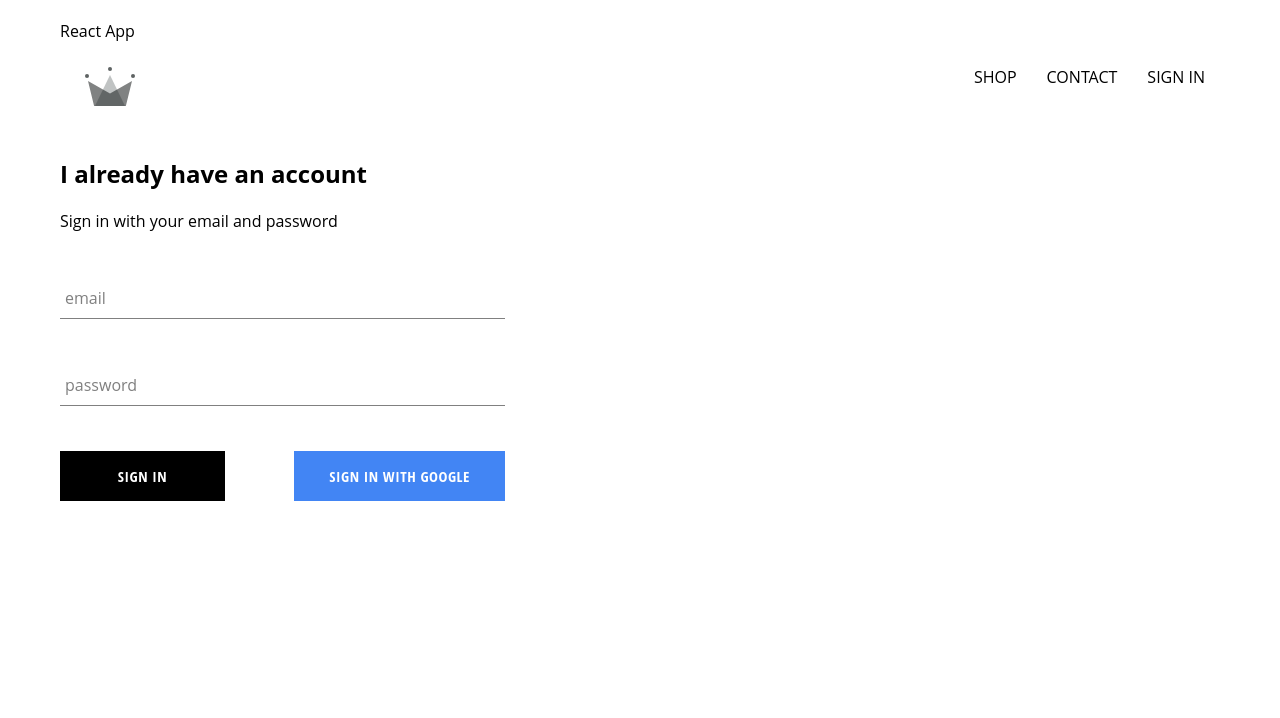
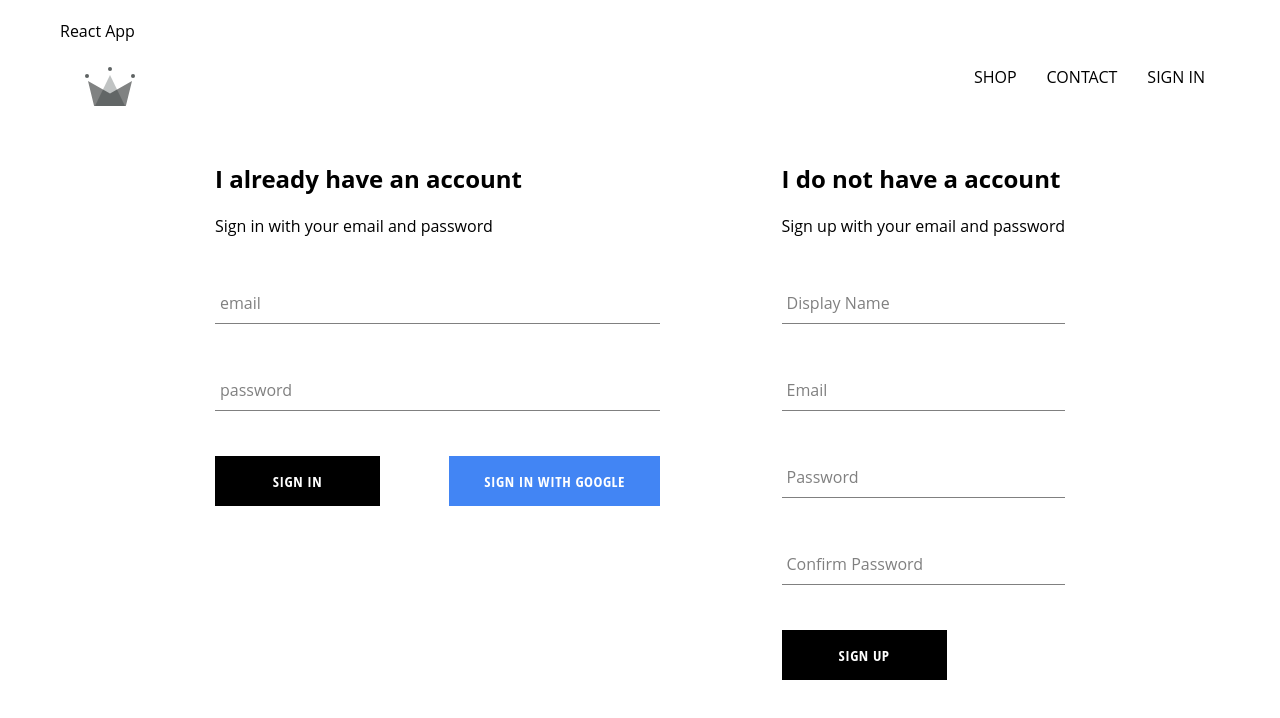
Before and after one commit to Nortagg/crwn-clothing, a React (Create React App) app: page /signin in a window 1280 px wide. Shown: the top 718 px of the page. Built offline with nearby package versions, Linux system fonts and the light colour scheme; no server answers; a web font is replaced by a local one.

Commit message:
implemented firebase utils, included ability to store authenticated users into our firestore database

```diff
--- a/src/App.js
+++ b/src/App.js
@@ -6,7 +6,7 @@ import HomePage from "./pages/homepage/homepage.component";
 import ShopPage from "./pages/shop/shop.component";
 import SignInAndSignUpPage from "./pages/sign-in-and-sign-up/sign-in-and-sign-up.component";
 import Header from "./components/header/header.component";
-import { auth } from "./firebase/firebase.utils";
+import { auth, createUserProfileDocument } from "./firebase/firebase.utils";
 
 class App extends React.Component {
   constructor() {
@@ -16,9 +16,23 @@ class App extends React.Component {
     };
   }
   unsubscribeFromAuth = null;
+
   componentDidMount() {
-    this.unsubscribeFromAuth = auth.onAuthStateChanged((user) => {
-      this.setState({ currentUser: user });
+    this.unsubscribeFromAuth = auth.onAuthStateChanged(async (userAuth) => {
+      if (userAuth) {
+        const userRef = await createUserProfileDocument(userAuth);
+
+        userRef.onSnapshot((snapShot) => {
+          this.setState({
+            currentUser: {
+              id: snapShot.id,
+              ...snapShot.data(),
+            },
+          });
+          console.log(this.state);
+        });
+      }
+      this.setState({ currentUser: userAuth });
     });
   }
   componentWillUnmount() {
--- a/src/components/sign-in/sign-in.component.jsx
+++ b/src/components/sign-in/sign-in.component.jsx
@@ -13,7 +13,7 @@ class SignIn extends React.Component {
     };
   }
   handleSubmit = (event) => {
-    event.perventDefault();
+    event.preventDefault();
 
     this.setState({ email: "", password: "" });
   };
--- /dev/null
+++ b/src/components/sign-up/sign-up.component.jsx
@@ -0,0 +1,92 @@
+import React from "react";
+import FormInput from "../form-input/form-input.component";
+import CustomButton from "../custom-button/custom-button.component";
+import { auth, createUserProfileDocument } from "../../firebase/firebase.utils";
+import "./sign-up.styles.scss";
+
+class SignUp extends React.Component {
+  constructor() {
+    super();
+    this.state = {
+      displayName: "",
+      email: "",
+      password: "",
+      confirmPassword: "",
+    };
+  }
+  handleSubmit = async (event) => {
+    event.preventDefault();
+    const { displayName, email, password, confirmPassword } = this.state;
+    if (password !== confirmPassword) {
+      alert("password don't match");
+      return;
+    }
+    try {
+      const { user } = await auth.createUserWithEmailAndPassword(
+        email,
+        password
+      );
+
+      await createUserProfileDocument(user, { displayName });
+      this.setState({
+        displayName: "",
+        email: "",
+        password: "",
+        confirmPassword: "",
+      });
+    } catch (error) {
+      console.error(error);
+    }
+  };
+
+  handleChange = (event) => {
+    const { name, value } = event.target;
+    this.setState({ [name]: value });
+  };
+
+  render() {
+    const { displayName, email, password, confirmPassword } = this.state;
+    return (
+      <div className="sign-up">
+        <h2 className="title">I do not have a account</h2>
+        <span>Sign up with your email and password</span>
+        <form className="sign-up-form" onSubmit={this.handleSubmit}>
+          <FormInput
+            type="text"
+            name="displayName"
+            value={displayName}
+            onChange={this.handleChange}
+            label="Display Name"
+            required
+          />
+          <FormInput
+            type="email"
+            name="email"
+            value={email}
+            onChange={this.handleChange}
+            label="Email"
+            required
+          />
+          <FormInput
+            type="password"
+            name="password"
+            value={password}
+            onChange={this.handleChange}
+            label="Password"
+            required
+          />
+          <FormInput
+            type="password"
+            name="confirmPassword"
+            value={confirmPassword}
+            onChange={this.handleChange}
+            label="Confirm Password"
+            required
+          />
+          <CustomButton type="submit">SIGN UP</CustomButton>
+        </form>
+      </div>
+    );
+  }
+}
+export default SignUp;
--- /dev/null
+++ b/src/components/sign-up/sign-up.styles.scss
@@ -0,0 +1,9 @@
+.sing-up {
+  display: flex;
+  flex-direction: column;
+  width: 445px;
+
+  .title {
+    margin: 10px 0;
+  }
+}
--- a/src/firebase/firebase.utils.js
+++ b/src/firebase/firebase.utils.js
@@ -12,6 +12,27 @@ const config = {
   measurementId: "G-1JBV72EPQ9",
 };
 
+export const createUserProfileDocument = async (userAuth, additionalData) => {
+  if (!userAuth) return;
+  const userRef = firestore.doc(`users/${userAuth.uid}`);
+  const snapShot = await userRef.get();
+  if (!snapShot.exists) {
+    const { displayName, email } = userAuth;
+    const createAt = new Date();
+    try {
+      await userRef.set({
+        displayName,
+        email,
+        createAt,
+        ...additionalData,
+      });
+    } catch (error) {
+      console.log("error creating user", error.message);
+    }
+  }
+  return userRef;
+};
+
 firebase.initializeApp(config);
 
 export const auth = firebase.auth();
--- a/src/pages/sign-in-and-sign-up/sign-in-and-sign-up.component.jsx
+++ b/src/pages/sign-in-and-sign-up/sign-in-and-sign-up.component.jsx
@@ -1,10 +1,12 @@
 import React from "react";
 import SignIn from "../../components/sign-in/sign-in.component";
+import SignUp from "../../components/sign-up/sign-up.component";
 import "./sign-in-and-sign-up.styles.scss";
 
 const SignInAndSignUpPage = () => (
   <div className="sign-in-and-sign-up">
     <SignIn />
+    <SignUp />
   </div>
 );
 export default SignInAndSignUpPage;
--- a/src/pages/sign-in-and-sign-up/sign-in-and-sign-up.styles.scss
+++ b/src/pages/sign-in-and-sign-up/sign-in-and-sign-up.styles.scss
@@ -0,0 +1,6 @@
+.sign-in-and-sign-up {
+  width: 850px;
+  display: flex;
+  justify-content: space-between;
+  margin: 30px auto;
+}
```
